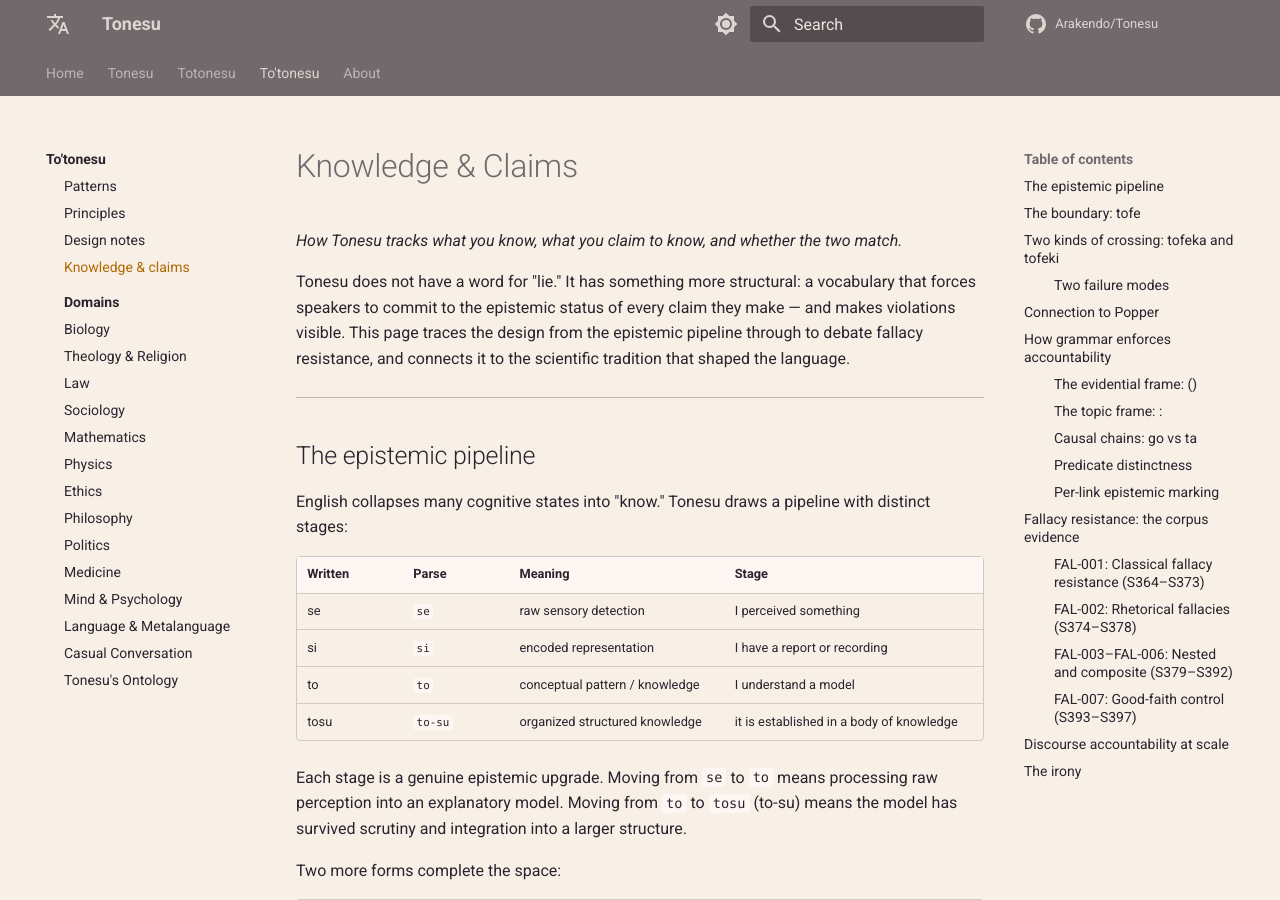
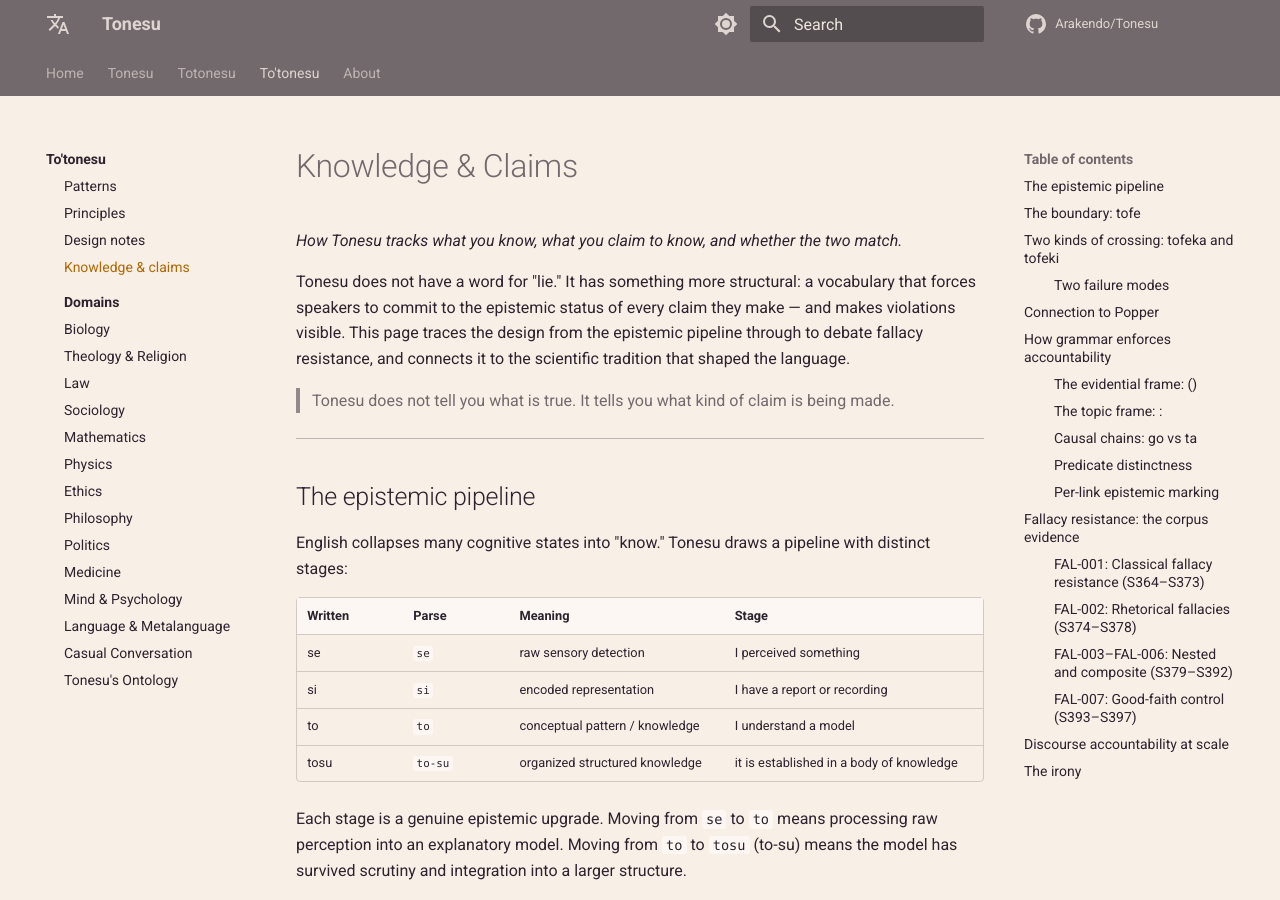
Before and after one commit to Arakendo/Tonesu, an MkDocs documentation site: the page built from www/docs/to-tonesu/knowledge.md, in a window 1280 px wide and 900 px high. Built offline with MkDocs 1.6.1 and Material for MkDocs 9.7.7, drawn with Linux system fonts in a browser that asks for light colours; comment, search, counter and statistics services are not loaded.

Commit message:
knowledge: add punchy quotable line at top

```diff
--- a/www/docs/to-tonesu/knowledge.md
+++ b/www/docs/to-tonesu/knowledge.md
@@ -7,6 +7,8 @@ title: Knowledge & Claims
 *How Tonesu tracks what you know, what you claim to know, and whether the two match.*
 
 Tonesu does not have a word for "lie." It has something more structural: a vocabulary that forces speakers to commit to the epistemic status of every claim they make — and makes violations visible. This page traces the design from the epistemic pipeline through to debate fallacy resistance, and connects it to the scientific tradition that shaped the language.
+
+> Tonesu does not tell you what is true. It tells you what kind of claim is being made.
 
 ---
 
```
